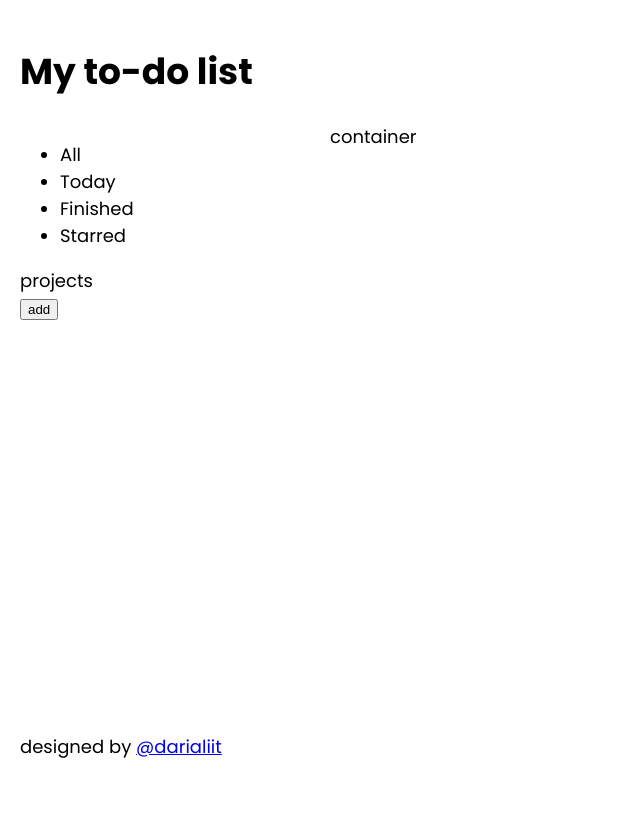
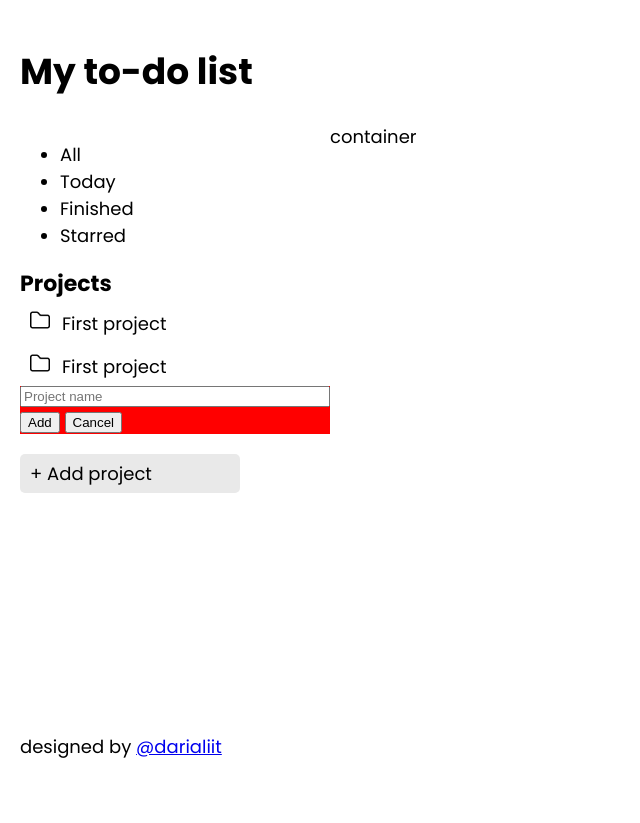
Before and after one commit to darialiit/todo, a website built with webpack: page src/index.html in a window 1280 px wide. Shown: the whole page, without its empty margins (0-640 px from the left). Built offline with nearby package versions, Linux system fonts and the light colour scheme.

Commit message:
wip add project implementation

```diff
--- a/src/index.html
+++ b/src/index.html
@@ -25,8 +25,19 @@
             <li>Starred</li>
           </ul>
         </div>
-        <div class="projects">projects</div>
-        <button id="add-project">add</button>
+        <div class="projectsTitle">Projects</div>
+        <div class="project">First project</div>
+        <div class="project">First project</div>
+        <div>
+          <form id="addProjectForm">
+            <input type="text" placeholder="Project name" />
+            <div>
+              <button type="submit" id="addProjectBtn">Add</button>
+              <button id="cancelProjectBtn">Cancel</button>
+            </div>
+          </form>
+        </div>
+        <div id="add-project">+ Add project</div>
       </div>
       <div class="container">container</div>
     </div>
--- a/src/style.css
+++ b/src/style.css
@@ -14,3 +14,48 @@ body {
   display: grid;
   grid-template-columns: 1fr 3fr;
 }
+
+.projectsTitle {
+  font-size: 22px;
+  font-weight: 700;
+}
+
+.project {
+  padding: 6px 10px;
+  margin-top: 4px;
+}
+
+.project::before {
+  background-image: url(folder.png);
+  content: '';
+  display: inline-block;
+  width: 20px;
+  height: 20px;
+  margin-right: 12px;
+  background-size: cover;
+}
+
+.project:hover {
+  border-radius: 5px;
+  background-color: #e9e9e9;
+  cursor: pointer;
+}
+
+#add-project {
+  margin-top: 20px;
+  width: 200px;
+  border-radius: 5px;
+  background-color: #e9e9e9;
+  cursor: pointer;
+  padding: 6px 10px;
+}
+
+/* form to add a new Porject */
+
+#addProjectForm {
+  display: flex;
+  flex-direction: column;
+  background-color: red;
+  font-family: 'Poppins';
+  font-size: 18px;
+}
```
Also changed, not shown: dist/0d0badff89498eddaeb4.png (added), dist/index.html, dist/main.bundle.js, src/folder.png (added).
